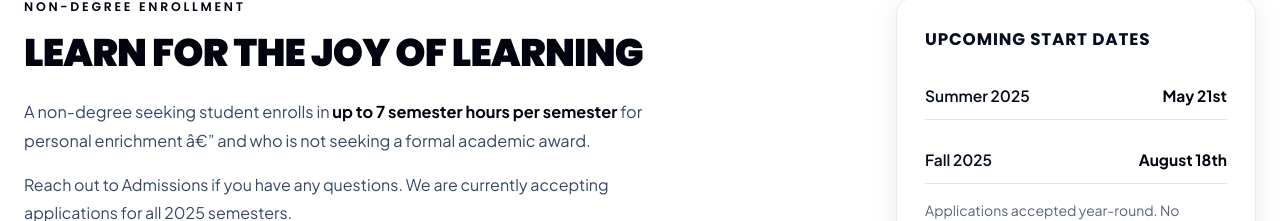
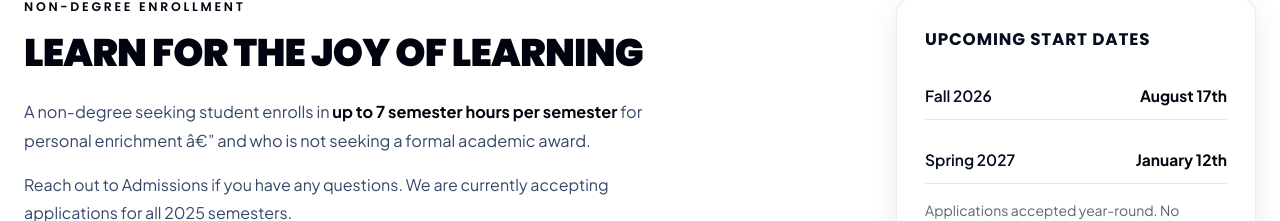
Before and after one commit to ezekielologunde/lawsonstate-edu, a Next.js app in the folder www.lawsonstate.edu/apps/web/: page /admissions/non-degree in a window 1280 px wide. Shown: the part 514-735 px from the top of the page. Built offline with nearby package versions, Linux system fonts and the light colour scheme; no server answers.

Commit message:
fix(admissions): update non-degree start dates to Fall 2026 / Spring 2027

```diff
--- a/www.lawsonstate.edu/apps/web/app/admissions/non-degree/page.tsx
+++ b/www.lawsonstate.edu/apps/web/app/admissions/non-degree/page.tsx
@@ -119,8 +119,8 @@ export default function NonDegreePage() {
             </div>
             <div className="space-y-4">
               {[
-                { sem: 'Summer 2025', date: 'May 21st' },
-                { sem: 'Fall 2025',   date: 'August 18th' },
+                { sem: 'Fall 2026',   date: 'August 17th' },
+                { sem: 'Spring 2027', date: 'January 12th' },
               ].map(s => (
                 <div key={s.sem} className="flex items-center justify-between py-3 border-b"
                   style={{ borderColor: 'oklch(0 0 0 / 0.10)' }}>
```
